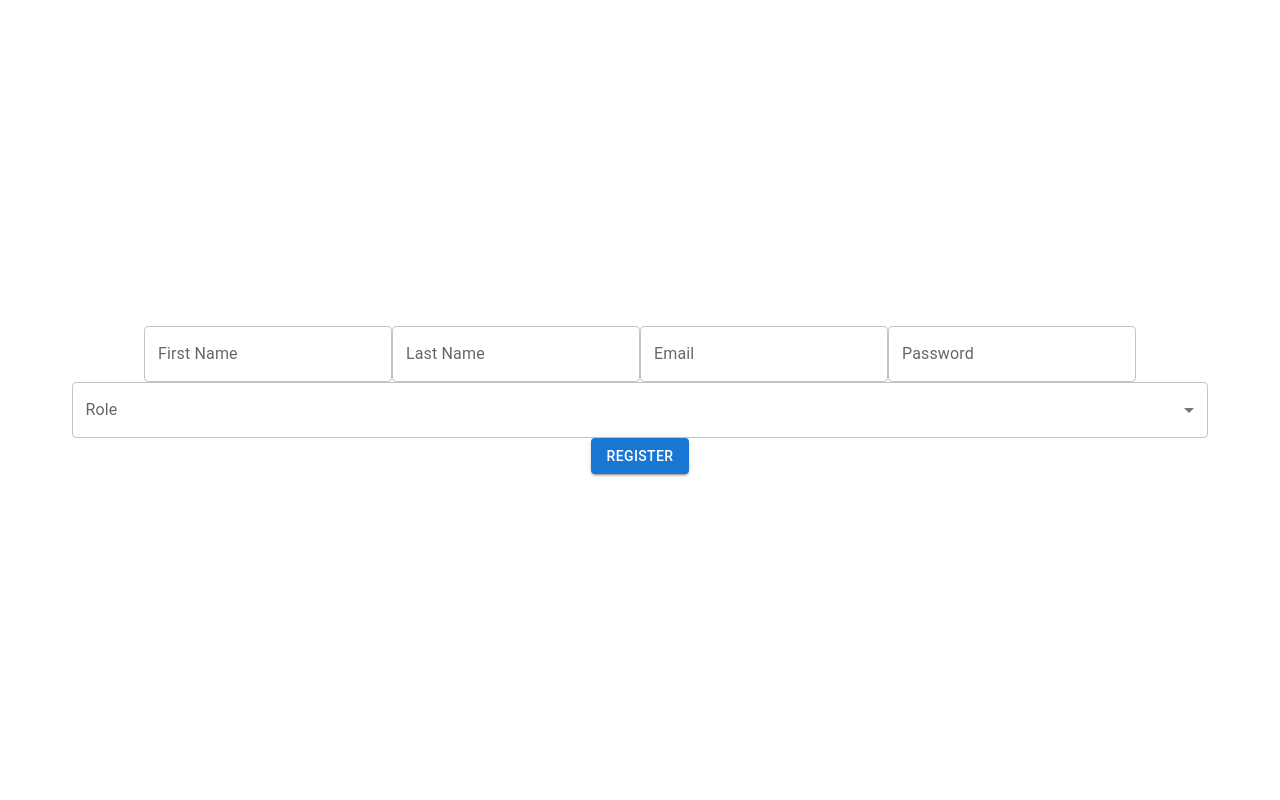
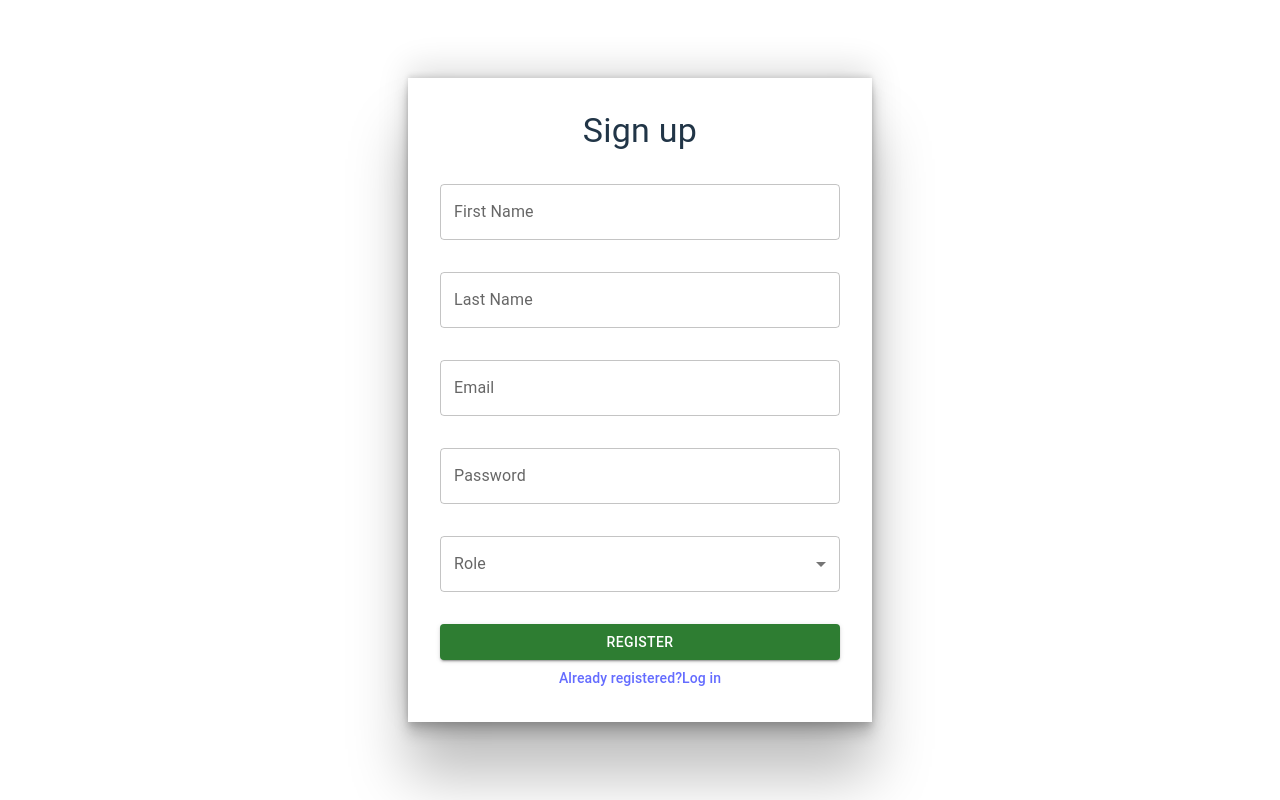
Before and after one commit to sharmasujit/Ecommerece-ui, a React (Vite) app: page /register in a window 1280 px wide. Built offline with nearby package versions, Linux system fonts and the light colour scheme.

Commit message:
new file

```diff
--- /dev/null
+++ b/lib/axios.instance.js
@@ -0,0 +1,8 @@
+import axios from "axios";
+
+const $axios =axios.create({
+    baseURL:"http://localhost:8000",
+    timeout:1000
+})
+
+export default $axios;
--- a/package.json
+++ b/package.json
@@ -13,9 +13,13 @@
     "@emotion/react": "^11.11.3",
     "@emotion/styled": "^11.11.0",
     "@mui/material": "^5.15.6",
+    "@reduxjs/toolkit": "^2.1.0",
+    "axios": "^1.6.7",
     "formik": "^2.4.5",
     "react": "^18.2.0",
     "react-dom": "^18.2.0",
+    "react-query": "^3.39.3",
+    "react-redux": "^9.1.0",
     "react-router-dom": "^6.21.3",
     "yup": "^1.3.3"
   },
--- /dev/null
+++ b/src/Component/CustomSnackBar.jsx
@@ -0,0 +1,35 @@
+import Alert from '@mui/material/Alert';
+import Snackbar from '@mui/material/Snackbar';
+import * as React from 'react';
+import { useDispatch, useSelector } from 'react-redux';
+import { closeSnackbar } from '../store/slices/snackbar.slices';
+
+const CustomSnackBar=()=> {
+const {message,open,severity}=useSelector((state)=>state.snackbar)
+
+const dispatch=useDispatch();
+  const handleClose = (event, reason) => {
+    if (reason === 'clickaway') {
+      return;
+    }
+
+    dispatch(closeSnackbar());
+  };
+
+  return (
+    <div>
+      <Snackbar open={open} autoHideDuration={6000} onClose={handleClose}>
+        <Alert
+          onClose={()=>{handleClose}}
+          severity={severity}
+          variant="filled"
+          sx={{ width: '100%' }}
+        >
+          {message}
+        </Alert>
+      </Snackbar>
+    </div>
+  );
+}
+
+export default CustomSnackBar;
--- /dev/null
+++ b/src/Layout/MinimumLayout.jsx
@@ -0,0 +1,14 @@
+import React from 'react'
+import { Outlet } from 'react-router-dom'
+import CustomSnackBar from '../Component/CustomSnackBar'
+
+const MinimumLayout = () => {
+  return (
+    <>
+    <CustomSnackBar/>
+    <Outlet/>
+    </>
+  )
+}
+
+export default MinimumLayout
--- a/src/main.jsx
+++ b/src/main.jsx
@@ -8,11 +8,21 @@ import {
 } from "react-router-dom";
 import { guestRoutes } from './routes/guestRoutes';
 import { mainRoutes } from './routes/mainRoutes';
+import { QueryClient, QueryClientProvider } from 'react-query';
+import { Provider } from 'react-redux';
+import store from './store';
 
 const router = createBrowserRouter([...guestRoutes,...mainRoutes]);
 
+// Create a client
+const queryClient = new QueryClient()
 ReactDOM.createRoot(document.getElementById('root')).render(
+
   <React.StrictMode>
-    <RouterProvider router={router} />
+    <Provider store={store}>
+      <QueryClientProvider client={queryClient}>
+        <RouterProvider router={router} />
+      </QueryClientProvider>
+    </Provider>
   </React.StrictMode>,
 )
--- a/src/pages/Login.jsx
+++ b/src/pages/Login.jsx
@@ -1,8 +1,65 @@
+import { Button, FormControl, TextField, Typography } from '@mui/material'
+import { Formik } from 'formik'
 import React from 'react'
+import * as Yup from "yup"
 
 const Login = () => {
   return (
-    <div>Login</div>
+    <>
+    <Formik
+    initialValues={
+      {
+        email:"",
+        password:""
+      }
+    }
+    validationSchema={Yup.object({
+      email:Yup.string().email("Must be valid email").lowercase().trim().required("Email is required"),
+      password:Yup.string().trim().required("Password is required"),
+    })}
+
+    onSubmit={(values)=>{
+      console.log(values);
+    }}
+    >
+      {({handleSubmit,getFieldProps,errors,touched})=>(
+        <form onSubmit={handleSubmit}
+        style={{
+          display:"flex",
+          flexDirection:"column",
+          padding:"2rem",
+          gap:"2rem",
+          minWidth:"400px",
+          boxShadow: "rgba(0, 0, 0, 0.25) 0px 54px 55px, rgba(0, 0, 0, 0.12) 0px -12px 30px, rgba(0, 0, 0, 0.12) 0px 4px 6px, rgba(0, 0, 0, 0.17) 0px 12px 13px, rgba(0, 0, 0, 0.09) 0px -3px 5px"
+
+        }}
+        >
+          <Typography variant='h4'>Sign in</Typography>
+          <FormControl>
+            <TextField
+            color='success'
+            label="Email" variant="outlined"
+            error={!!touched.email && !!errors.email}
+            helperText={errors.email}
+            {...getFieldProps("email")}
+          />
+          </FormControl>
+
+          <FormControl>
+            <TextField
+            color='success'
+            error={!!touched.password && !!errors.password}
+            helperText={errors.password}
+            label="Password" variant="outlined"
+            {...getFieldProps("password")}
+          />
+          </FormControl>
+          <Button variant='contained' type='submit' color='success'>Log In</Button>
+        </form>
+      )}
+
+    </Formik>
+    </>
   )
 }
 
--- a/src/pages/Register.jsx
+++ b/src/pages/Register.jsx
@@ -1,11 +1,34 @@
-import { Button, FormControl, InputLabel, MenuItem, Select, TextField } from '@mui/material';
+import { Button, FormControl, FormHelperText, InputLabel, LinearProgress, MenuItem, Select, Stack, TextField, Typography } from '@mui/material';
 import { Formik } from 'formik'
 import * as Yup from 'yup'
 import React from 'react'
+import { useMutation } from 'react-query';
+import $axios from '../../lib/axios.instance';
+import { Link, useNavigate } from 'react-router-dom';
+import { useDispatch } from 'react-redux';
+import { openErrorSnackbar, openSuccessSnackbar } from '../store/slices/snackbar.slices';
 
 const Register = () => {
+    const dispatch=useDispatch()
+    const navigate=useNavigate();
 
+    const {isError,isLoading,data,mutate:registerUser}=useMutation({
+        mutationKey:["register-user"],
+        mutationFn:async(values)=>{
+            return await $axios.post("/user/register",values)
+        },
+        onSuccess:()=>{
+            dispatch(openSuccessSnackbar("User has been registered successfully"))
+            navigate("/login");
+        },
+
+        onError:(error)=>{
+            dispatch(openErrorSnackbar(error.response.data.message));
+        }
+    })
   return (
+    <>
+    {isLoading && <LinearProgress color="secondary" />}
     <Formik
     initialValues={
         {
@@ -13,8 +36,8 @@ const Register = () => {
             "lastName":"",
             "email":"",
             "password":"",
-            "gender":"",
-            "dob":"",
+           // "gender":"",
+           // "dob":"",
             "role":""
         }
     }
@@ -32,60 +55,99 @@ const Register = () => {
 
         password:Yup.string().trim().required("Password is required"),
 
-        gender:Yup.string().oneOf(["male","female","others"]).default(null),
+        // gender:Yup.string().oneOf(["male","female","others"]).default(null),
 
-        dob:Yup.date().required().default(null),
+        // dob:Yup.date().required().default(null),
 
         role:Yup.string().oneOf(["buyer","seller"]).required("Role is requiured")
     })}
     onSubmit={(values)=>{
-        console.log(values);
+        //console.log(values);
+        registerUser(values);
     }}
     >
         {
             ({handleSubmit,getFieldProps,touched,setFieldValue,errors})=>(
-                <form onSubmit={handleSubmit}>
+                <form onSubmit={handleSubmit}
+                style={{
+                    display:"flex",
+                    flexDirection:"column",
+                    padding:"2rem",
+                    gap:"2rem",
+                    minWidth:"400px",
+                    boxShadow: "rgba(0, 0, 0, 0.25) 0px 54px 55px, rgba(0, 0, 0, 0.12) 0px -12px 30px, rgba(0, 0, 0, 0.12) 0px 4px 6px, rgba(0, 0, 0, 0.17) 0px 12px 13px, rgba(0, 0, 0, 0.09) 0px -3px 5px"
+
+                }}
+                >
+                    <Typography variant='h4'>Sign up</Typography>
                     <FormControl>
                     <TextField
-                    label="First Name" variant="outlined" {...getFieldProps("firstName")}
+                    color='success'
+                    label="First Name" variant="outlined"
+                    {...getFieldProps("firstName")}
                     />
+                    {touched.firstName && errors.firstName ?
+                    (<FormHelperText error>{errors.firstName}</FormHelperText>) : null}
                     </FormControl>
 
                     <FormControl>
                     <TextField
-                    label="Last Name" variant="outlined" {...getFieldProps("lastName")}
+                    color='success'
+                    label="Last Name" variant="outlined"
+                    {...getFieldProps("lastName")}
                     />
+                     {touched.lastName && errors.lastName ?
+                    (<FormHelperText error>{errors.lastName}</FormHelperText>) : null}
                     </FormControl>
 
                     <FormControl>
                     <TextField
-                    label="Email" variant="outlined" {...getFieldProps("email")}
+                    color='success'
+                    label="Email" variant="outlined"
+                    {...getFieldProps("email")}
                     />
+                     {touched.email && errors.email ?
+                    (<FormHelperText error>{errors.email}</FormHelperText>) : null}
                     </FormControl>
 
                     <FormControl>
                     <TextField
-                    label="Password" variant="outlined" {...getFieldProps("password")}
+                    color='success'
+                    label="Password" variant="outlined"
+                    {...getFieldProps("password")}
                     />
+                     {touched.password && errors.password ?
+                    (<FormHelperText error>{errors.password}</FormHelperText>) : null}
                     </FormControl>
 
                     <FormControl fullWidth>
-                        <InputLabel id="demo-simple-select-label">Role</InputLabel>
+                        <InputLabel color='success'>Role</InputLabel>
                         <Select
+                        color='success'
                         {...getFieldProps("role")}
                         label="Role"
                         onChange={(event)=>{setFieldValue("role",event.target.value)}}
                         >
                             <MenuItem value="buyer">Buyer</MenuItem>
                             <MenuItem value="seller">Seller</MenuItem>
-                            </Select>
+                        </Select>
+                            {touched.role && errors.role ?
+                            (<FormHelperText error>{errors.role}</FormHelperText>) : null}
                     </FormControl>
-                    <Button type='submit' variant='contained'>Register</Button>
+                    <Stack spacing={1}>
+                        <Button variant="contained" type="submit" color="success">Register</Button>
+
+                        <Link to="/login">
+                            <Typography variant='subtitle2'>Already registered?Log in</Typography>
+                        </Link>
+                    </Stack>
+
                 </form>
             )
         }
 
     </Formik>
+    </>
   )
 }
 
--- /dev/null
+++ b/src/store/index.js
@@ -0,0 +1,10 @@
+import { configureStore } from '@reduxjs/toolkit';
+import snackbarReducer from './slices/snackbar.slices.js'
+
+const store = configureStore({
+  reducer: {
+    snackbar:snackbarReducer
+  },
+})
+
+export default store;
--- /dev/null
+++ b/src/store/slices/snackbar.slices.js
@@ -0,0 +1,34 @@
+import { createSlice } from "@reduxjs/toolkit";
+
+const snackbarSlice = createSlice({
+  name:"snack-bar",
+  initialState:{
+    open:false,
+    message:"",
+    severity:""
+  },
+  reducers:{
+    openSuccessSnackbar:(state,action)=>{
+      state.open=true;
+      state.message=action.payload;
+      state.severity="success";
+    },
+
+    openErrorSnackbar:(state,action)=>{
+      state.open=true;
+      state.message=action.payload ||"Something went wrong";
+      state.severity="error";
+    },
+
+    closeSnackbar:(state,action)=>{
+      state.open=false;
+      state.message="";
+      state.severity="";
+    }
+  }
+});
+
+// Action creators are generated for each case reducer function
+export const {openSuccessSnackbar,openErrorSnackbar,closeSnackbar} = snackbarSlice.actions
+
+export default snackbarSlice.reducer
```
Also changed, not shown: src/routes/guestRoutes.jsx (+14 -6 lines), 2 other files (tests, documents, lock files or other folders).
